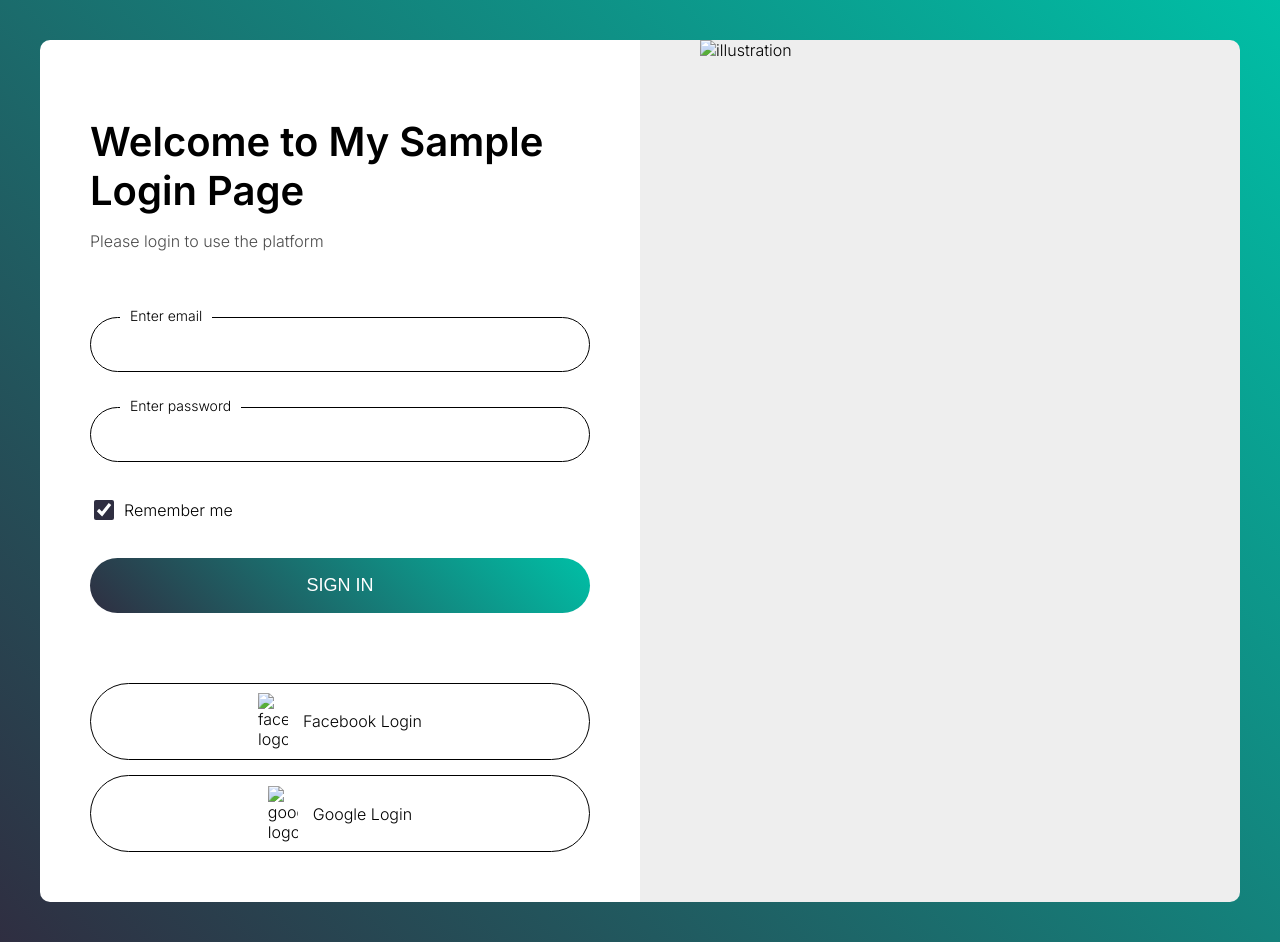
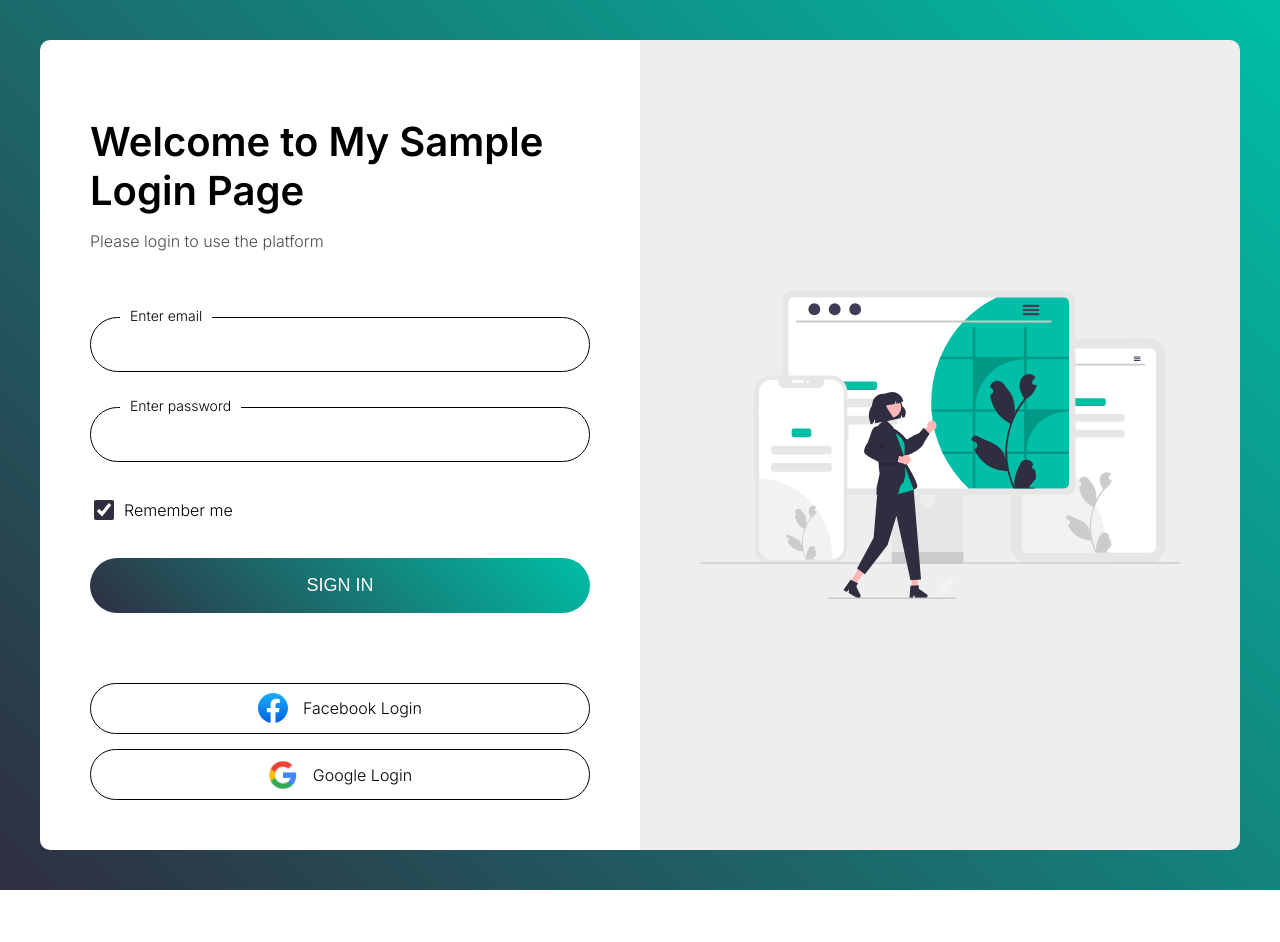
Before and after one commit to Count-MonteCristo/minimalist-login-page, a plain HTML site: page index.html in a window 1280 px wide. After the commit the page ends 890 px from the top, so only its background shows below. Drawn offline with Linux system fonts and the light colour scheme; the site is published under a folder, as on GitHub Pages, so addresses that start at the root find nothing.

Commit message:
Minor bug fix

```diff
--- a/index.html
+++ b/index.html
@@ -33,13 +33,13 @@
             <button type="submit">Sign in</button>
           </div>
           <div class="login-form-footer">
-            <a href="#"><img width="30" src="/images/facebook-logo.svg" alt="facebook-logo"/>Facebook Login</a>
-            <a href="#"><img width="30" src="/images/google-logo.png" alt="google-logo"/>Google Login</a>
+            <a href="#"><img width="30" src="images/facebook-logo.svg" alt="facebook-logo"/>Facebook Login</a>
+            <a href="#"><img width="30" src="images/google-logo.png" alt="google-logo"/>Google Login</a>
           </div>
         </form>
       </div>
       <div class="login-right">
-        <img src="/images/illustration.svg" alt="illustration" />
+        <img src="images/illustration.svg" alt="illustration" />
       </div>
     </div>
   </body>
```
